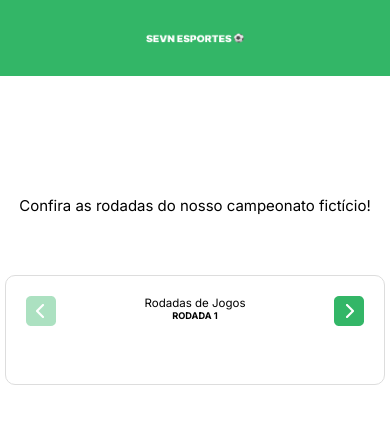
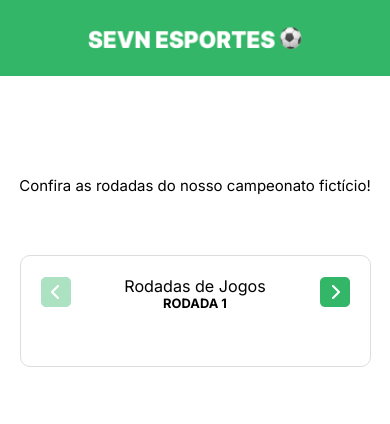
Before and after one commit to AxLBR/sevn-esportes-teste, a plain HTML site: page index.html in a window 390 px wide. Drawn offline with nearby package versions, Linux system fonts and the light colour scheme; no server answers.

Commit message:
responsividade

```diff
--- a/src/css/styles.css
+++ b/src/css/styles.css
@@ -50,13 +50,16 @@ main{
 .mainDescription{
     margin-top: 120px;
     font-size: 1.3em;
+    text-align: center;
+    padding: 0 5px;
 }
 
 section{
     border: 1px solid #DDD;
     border-radius: 10px;
     padding: 20px;
-    width: 380px;
+    width: 90%;
+    max-width: 380px;
     margin-top: 60px;
 }
 
@@ -92,7 +95,7 @@ section{
 .team1, .team2, .score{
     display: flex;
     align-items: center;
-    font-size: 0.9em;
+    font-size: 0.8em;
     font-weight: 700;
 }
 
@@ -114,4 +117,76 @@ section{
 
 .btnOpacity{
     opacity: 0.4;
+    cursor: default;
 }
+
+/*MEDIA QUERRIES*/
+@media (min-width: 1800px) {
+    .team1, .team2, .score{
+        font-size: 0.7em;
+    }
+
+    .titles{
+        font-size: 1em;
+    }
+}
+
+@media (max-width: 1200px) {
+    .team1, .team2, .score{
+        font-size: 0.8em;
+    }
+
+    .titles{
+        font-size: 1.1em;
+    }
+}
+
+@media (max-width: 1025px) {
+    .team1, .team2, .score{
+        font-size: 0.9em;
+    }
+
+    .titles{
+        font-size: 1.2em;
+    }
+}
+
+@media (max-width: 768px) {
+    .team1, .team2, .score{
+        font-size: 1em;
+    }
+
+    .titles{
+        font-size: 1.3em;
+    }
+
+    header img{
+        width: 40%;
+        max-width: 220px;
+   }
+
+   .mainDescription{
+        margin-top: 100px;
+   }
+}
+
+@media (max-width: 480px){
+    .team1, .team2, .score{
+        font-size: 1.1em;
+    }
+
+    .titles{
+        font-size: 1.4em;
+    }
+
+    header img{
+        width: 55%;
+        max-width: 220px;
+   }
+}
+
+@media (max-width: 280px){
+    .team1 img, .team2 img{
+        width: 20px;
+    }
+}
```
